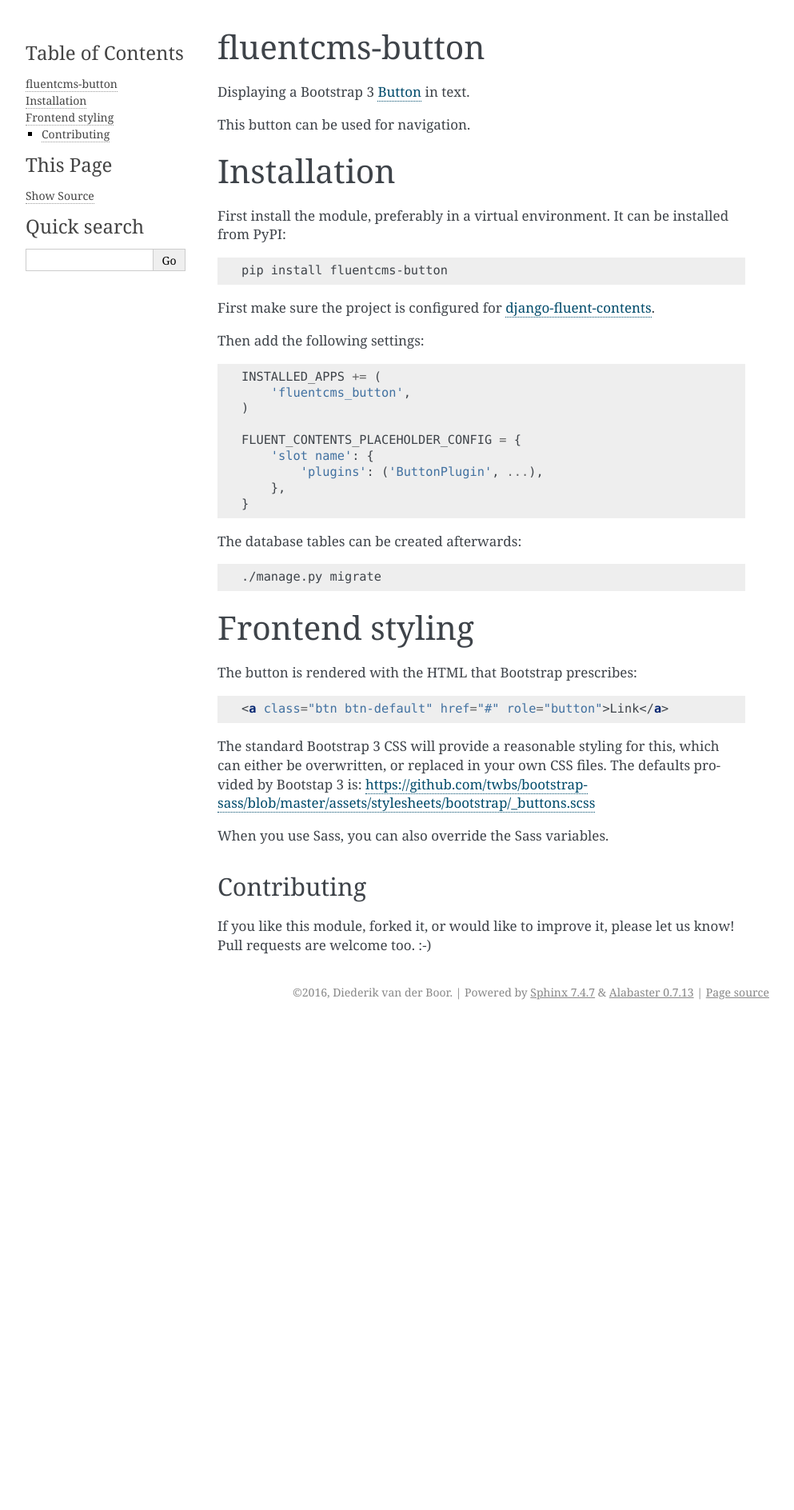
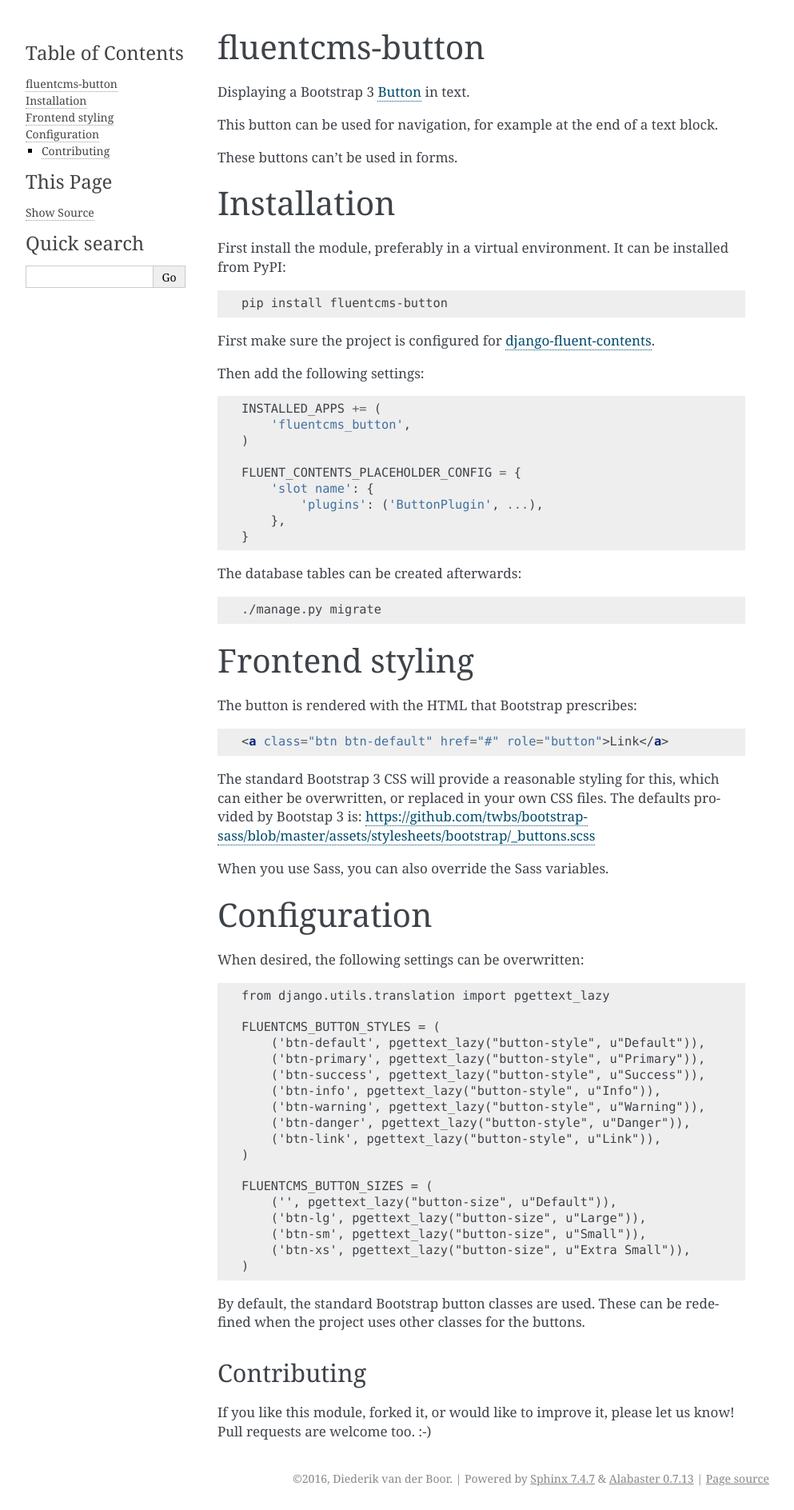
Before and after one commit to graysham/fluentcms-button, a Sphinx documentation site: the page built from docs/index.rst, in a window 1280 px wide. Shown: the whole page at 80% size, without its empty margins (148-1141 px from the left). Built offline with Sphinx 7.4.7, drawn with Linux system fonts in a browser that asks for light colours; before the commit the page ends 1280 px from its top, so only the background shows below that.

Commit message:
docs: add configuration example

```diff
--- a/docs/index.rst
+++ b/docs/index.rst
@@ -6,7 +6,10 @@ fluentcms-button
 
 Displaying a Bootstrap 3 Button_ in text.
 
-This button can be used for navigation.
+This button can be used for navigation,
+for example at the end of a text block.
+
+These buttons can't be used in forms.
 
 
 Installation
@@ -56,6 +59,36 @@ The defaults provided by Bootstap 3 is: https://github.com/twbs/bootstrap-sass/b
 
 When you use Sass, you can also override the Sass variables.
 
+
+Configuration
+=============
+
+When desired, the following settings can be overwritten:
+
+.. code-block:: html+django
+
+    from django.utils.translation import pgettext_lazy
+
+    FLUENTCMS_BUTTON_STYLES = (
+        ('btn-default', pgettext_lazy("button-style", u"Default")),
+        ('btn-primary', pgettext_lazy("button-style", u"Primary")),
+        ('btn-success', pgettext_lazy("button-style", u"Success")),
+        ('btn-info', pgettext_lazy("button-style", u"Info")),
+        ('btn-warning', pgettext_lazy("button-style", u"Warning")),
+        ('btn-danger', pgettext_lazy("button-style", u"Danger")),
+        ('btn-link', pgettext_lazy("button-style", u"Link")),
+    )
+
+    FLUENTCMS_BUTTON_SIZES = (
+        ('', pgettext_lazy("button-size", u"Default")),
+        ('btn-lg', pgettext_lazy("button-size", u"Large")),
+        ('btn-sm', pgettext_lazy("button-size", u"Small")),
+        ('btn-xs', pgettext_lazy("button-size", u"Extra Small")),
+    )
+
+By default, the standard Bootstrap button classes are used.
+These can be redefined when the project uses other classes for the buttons.
+
 Contributing
 ------------
 
```
Also changed, not shown: README.rst (+34 -1 lines).
